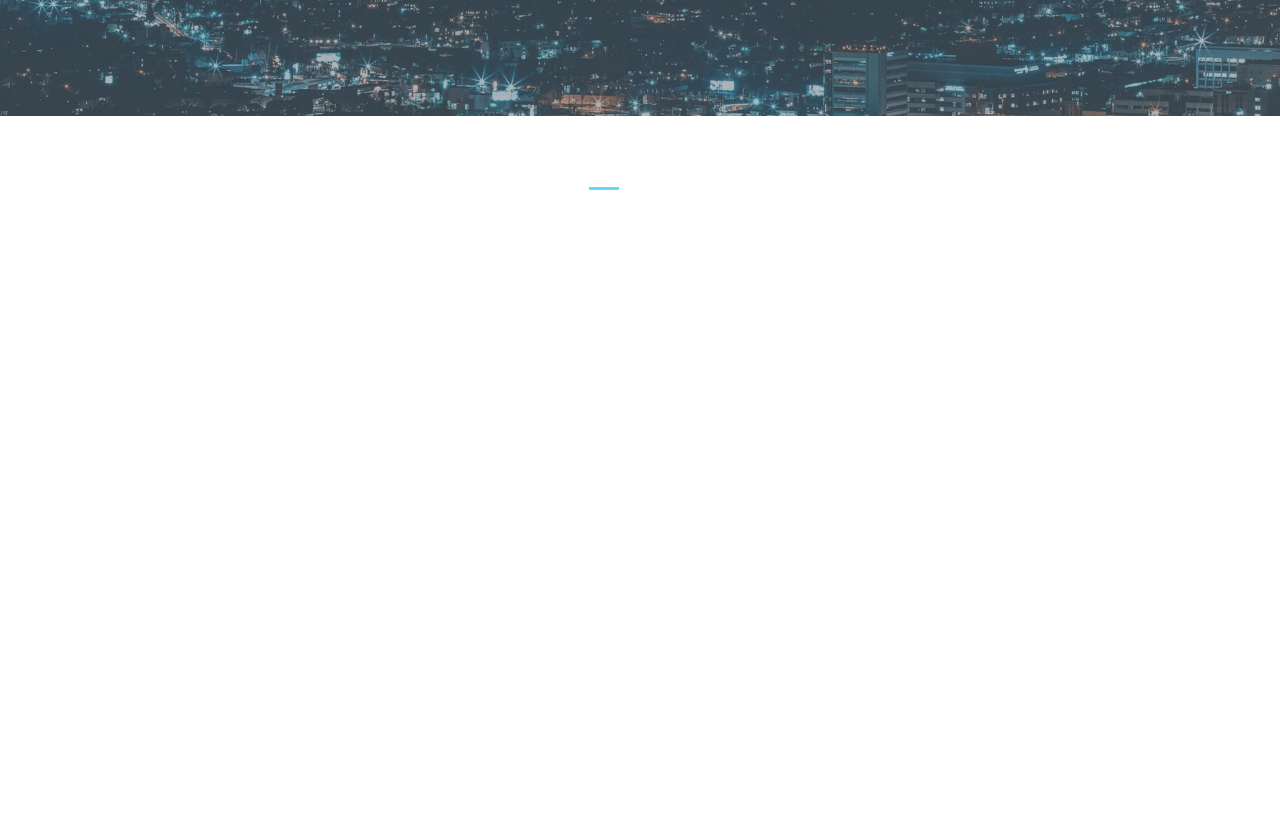
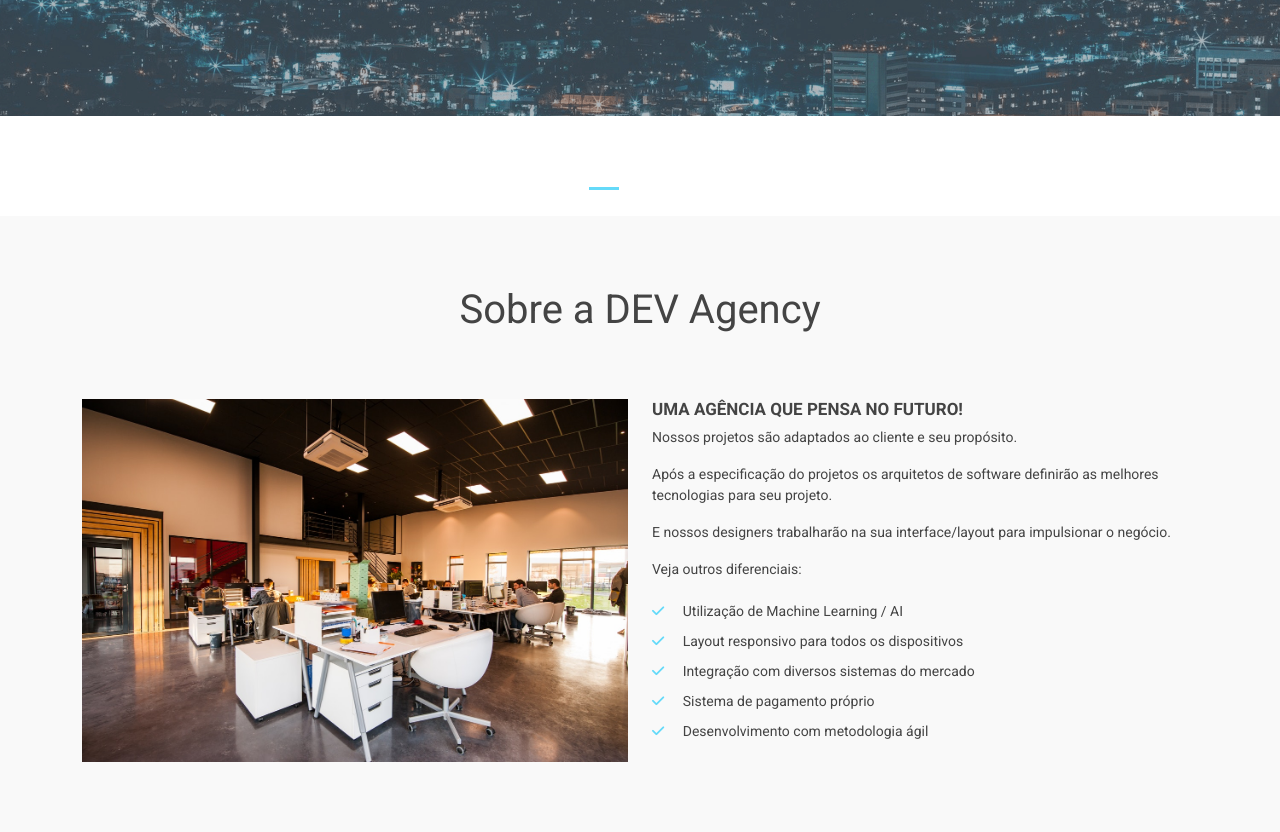
Before and after one commit to sabrynnall/dev-agency, a plain HTML site: page index.html in a window 1280 px wide. Shown: the part 504-1336 px from the top of the page. Before the commit the page ends 800 px from the top, so only its background shows below. Drawn offline with nearby package versions, Linux system fonts and the light colour scheme.

Commit message:
criando area sobre a empresa

```diff
--- a/css/styles.css
+++ b/css/styles.css
@@ -97,3 +97,44 @@ header, .navbar {
 .carousel-indicators .active {
     background-color: #65DAF9;
 }
+
+#about-area {
+    background-color: #F9F9F9;
+}
+
+.main-title {
+    color: #444;
+    margin: 0 0 65px 0;
+    font-size: 40px;
+    text-align: center;
+}
+
+.main-title::after {
+    content: "";
+    border: 2px solid #333;
+    width: 15%;
+    position: absolute;
+    top: 60px;
+    left: 42.5%;
+}
+
+.about-title {
+    font-size: 17px;
+    color: #444;
+    text-transform: uppercase;
+    font-weight: bold;
+}
+
+#about-list {
+    list-style: none;
+    padding-left: 0;
+}
+
+#about-list li {
+    line-height: 30px;
+}
+
+#about-list i {
+    color: #65DAF9;
+    margin-right: 15px;
+}
--- a/index.html
+++ b/index.html
@@ -41,7 +41,8 @@
         <div class="container-fluid">
             <div id="mainSlider" class="carousel slide" data-bs-ride="true">
                 <ol class="carousel-indicators">
-                    <li data-bs-target="#mainSlider" data-bs-slide-to="0" class="active" aria-current="true" aria-label="Slide 1"></li>
+                    <li data-bs-target="#mainSlider" data-bs-slide-to="0" class="active" aria-current="true"
+                        aria-label="Slide 1"></li>
                     <li data-bs-target="#mainSlider" data-bs-slide-to="1" aria-label="Slide 2"></li>
                     <li data-bs-target="#mainSlider" data-bs-slide-to="2" aria-label="Slide 3"></li>
                 </ol>
@@ -49,7 +50,7 @@
                     <div class="carousel-item active">
                         <img src="img/banner1.png" class="d-block w-100" alt="Projetos de e-commerce">
 
-                        <div class="carousel-caption d-none d-md-block">
+                        <div class="carousel-caption d-md-block">
                             <h2>Quer criar um e-commerce?</h2>
                             <p>Conte conosco, temos mais de 30 lojas no portfólio.</p>
                             <a href="#" class="main-btn">Ver portfólio</a>
@@ -74,15 +75,46 @@
                         </div>
                     </div>
                 </div>
-                <a href="#mainSlider" class="carousel-control-prev" role="button" data-bs-target="#mainSlider" data-bs-slide="prev">
+                <a href="#mainSlider" class="carousel-control-prev" role="button" data-bs-target="#mainSlider"
+                    data-bs-slide="prev">
                     <span class="carousel-control-prev-icon" aria-hidden="true"></span>
                     <span class="visually-hidden">Previous</span>
                 </a>
-                <a href="#mainSlider" class="carousel-control-next" role="button" data-bs-target="#mainSlider" data-bs-slide="next">
+                <a href="#mainSlider" class="carousel-control-next" role="button" data-bs-target="#mainSlider"
+                    data-bs-slide="next">
                     <span class="carousel-control-next-icon" aria-hidden="true"></span>
                     <span class="visually-hidden">Next</span>
                 </a>
-        </div>
+            </div>
+            <div id="about-area">
+                <div class="container">
+                    <div class="row">
+                        <div class="col-12">
+                            <h3 class="main-title">Sobre a DEV Agency</h3>
+                        </div>
+                        <div class="col-md-6">
+                            <img class="img-fluid" src="img/agencia.jpg" alt="Agencia DEV">
+                        </div>
+                        <div class="col-md-6">
+                            <h3 class="about-title">Uma agência que pensa no futuro!</h3>
+                            <p>Nossos projetos são adaptados ao cliente e seu propósito.</p>
+                            <p>Após a especificação do projetos os arquitetos de software definirão as melhores
+                                tecnologias para seu projeto.</p>
+                            <p>E nossos designers trabalharão na sua interface/layout para impulsionar o negócio.
+                            </p>
+                            <p>Veja outros diferenciais:</p>
+                            <ul id="about-list">
+                                <li><i class="fas fa-check"></i> Utilização de Machine Learning / AI</li>
+                                <li><i class="fas fa-check"></i> Layout responsivo para todos os dispositivos</li>
+                                <li><i class="fas fa-check"></i> Integração com diversos sistemas do mercado</li>
+                                <li><i class="fas fa-check"></i> Sistema de pagamento próprio</li>
+                                <li><i class="fas fa-check"></i> Desenvolvimento com metodologia ágil</li>
+                            </ul>
+                        </div>
+                    </div>
+                </div>
+
+            </div>
     </main>
     <!-- Scripts -->
     <script src="https://kit.fontawesome.com/ce4c1003ab.js" crossorigin="anonymous"></script>
```
